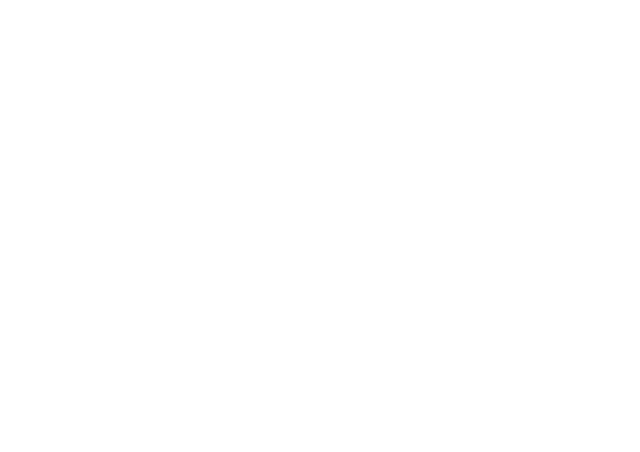
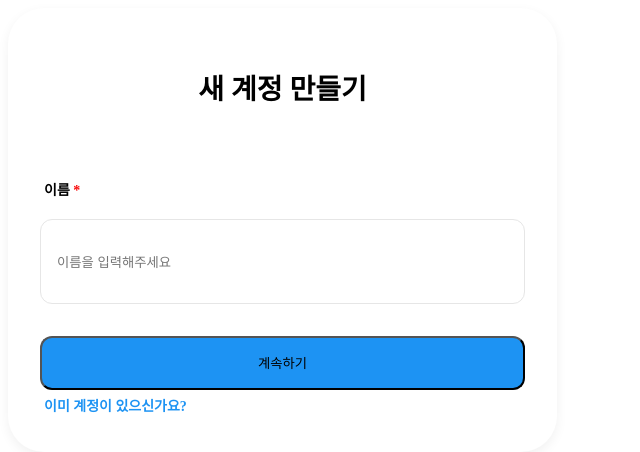
Before and after one commit to apeun-gidaechi/seugi-desktop, a React (Vite) app: page /oauthsignup in a window 1280 px wide. Before the commit this address had no page. Shown: the top 452 px of the page, without its empty margins (0-640 px from the left). Built offline with nearby package versions, Linux system fonts and the light colour scheme.

Commit message:
⚡ :: OAuth 회원가입 뷰 구현

```diff
--- a/src/components/router.tsx
+++ b/src/components/router.tsx
@@ -1,5 +1,7 @@
 import Login from '../pages/Login/login';
 import Selectingjob from '../pages/Signup/Selectjob/selectingjob';
+import Oauthsignup from '../pages/Signup/OAuthsignup/oauthsignup';
+
 import { BrowserRouter, Route, Routes } from "react-router-dom";
 
 const Router = () => {
@@ -7,7 +9,8 @@
         <BrowserRouter>
             <Routes>
                 <Route path="/login" element={<Login/>}/>
-                <Route path='selectjob' element={<Selectingjob/>}/>
+                <Route path='/selectjob' element={<Selectingjob/>}/>
+                <Route path='oauthsignup' element={<Oauthsignup/>}/>
             </Routes>
         </BrowserRouter>
     )
--- /dev/null
+++ b/src/pages/Signup/OAuthsignup/oauthsignup.style.ts
@@ -0,0 +1,133 @@
+import styled from 'styled-components';
+
+export const Frame297 = styled.div`
+    display: flex;
+    width: 485px;
+    padding: 36px 32px;
+    flex-direction: column;
+    justify-content: center;
+    align-items: center;
+    gap: 32px;
+
+    border-radius: 36px;
+    background: #FFF;
+
+    box-shadow: 0px 4px 12px 0px rgba(0, 0, 0, 0.06);
+`;
+
+export const Frame298 = styled.div`
+    display: flex;
+    flex-direction: column;
+    justify-content: center;
+    align-items: center;
+    align-self: stretch;
+`;
+
+export const Title1 = styled.p`
+color: var(--Black, #000);
+
+font-family: Pretendard;
+font-size: 28px;
+font-style: normal;
+font-weight: 700;
+line-height: 130%;
+`;
+
+export const Frame300 = styled.div`
+display: flex;
+flex-direction: column;
+justify-content: center;
+align-items: center;
+gap: 16px;
+align-self: stretch;
+`;
+
+export const Frame121 = styled.div`
+display: flex;
+flex-direction: column;
+justify-content: center;
+align-items: flex-start;
+gap: 4px;
+align-self: stretch;
+`;
+
+export const Frame121_1 = styled.div`
+display: flex;
+padding-left: 4px;
+justify-content: center;
+align-items: flex-start;
+gap: 10px;
+`;
+export const Subtitlename = styled.p`
+    color: var(--Black, #000);
+
+    font-family: Pretendard;
+    font-size: 14px;
+    font-style: normal;
+    font-weight: 600;
+    line-height: 130%; /* 18.2px */
+`;
+
+export const Redstar = styled.a`
+color: var(--Red-Red500, #F90707);
+
+font-family: Pretendard;
+font-size: 14px;
+font-style: normal;
+font-weight: 600;
+line-height: 130%;
+`;
+
+export const Txtfield = styled.input`
+    display: flex;
+    height: 52px;
+    padding: 17px 276px 14px 16px;
+    align-items: center;
+    align-self: stretch;
+
+    border-radius: var(--Large, 12px);
+    border: 1px solid var(--Gray-Gray300, #E6E6E6);
+    background: var(--Sub-White, #FFF);
+`;
+
+export const Frame299 = styled.div`
+    display: flex;
+    flex-direction: column;
+    justify-content: center;
+    align-items: flex-start;
+    gap: 8px;
+    align-self: stretch;
+`;
+
+export const Continuebtn = styled.button`
+    display: flex;
+    height: 54px;
+    padding: 12px 125px;
+    justify-content: center;
+    align-items: center;
+    gap: 10px;
+    align-self: stretch;
+
+    border-radius: var(--Large, 12px);
+    background: var(--Primary-Primary500, #1D93F3);
+`;
+
+export const Frame125 = styled.div`
+    display: flex;
+    padding-left: 4px;
+    justify-content: center;
+    align-items: flex-start;
+    gap: 10px;
+`;
+
+export const Haveemail = styled.a`
+    color: var(--Primary-Primary500, #1D93F3);
+
+    /* Body1 */
+    font-family: Pretendard;
+    font-size: 14px;
+    font-style: normal;
+    font-weight: 600;
+    line-height: 130%; /* 18.2px */
+    text-decoration:none;
+`;
--- /dev/null
+++ b/src/pages/Signup/OAuthsignup/oauthsignup.tsx
@@ -0,0 +1,32 @@
+import React from 'react'
+import * as S from './oauthsignup.style';
+
+const oauthsignup = () => {
+  return (
+    <S.Frame297>
+        <S.Frame298>
+            <S.Title1> 새 계정 만들기 </S.Title1>
+        </S.Frame298>
+        <S.Frame300>
+            <S.Frame121>
+                <S.Frame121_1>
+                    <S.Subtitlename> 이름 <S.Redstar> * </S.Redstar></S.Subtitlename>
+                </S.Frame121_1>
+                <S.Txtfield
+                    placeholder='이름을 입력해주세요'
+                />
+            </S.Frame121>
+        </S.Frame300>
+        <S.Frame299>
+            <S.Continuebtn>
+                계속하기
+            </S.Continuebtn>
+            <S.Frame125>
+                <S.Haveemail href='http://localhost:5173/login'>이미 계정이 있으신가요?</S.Haveemail>
+            </S.Frame125>
+        </S.Frame299>
+    </S.Frame297>
+  )
+}
+
+export default oauthsignup
```
